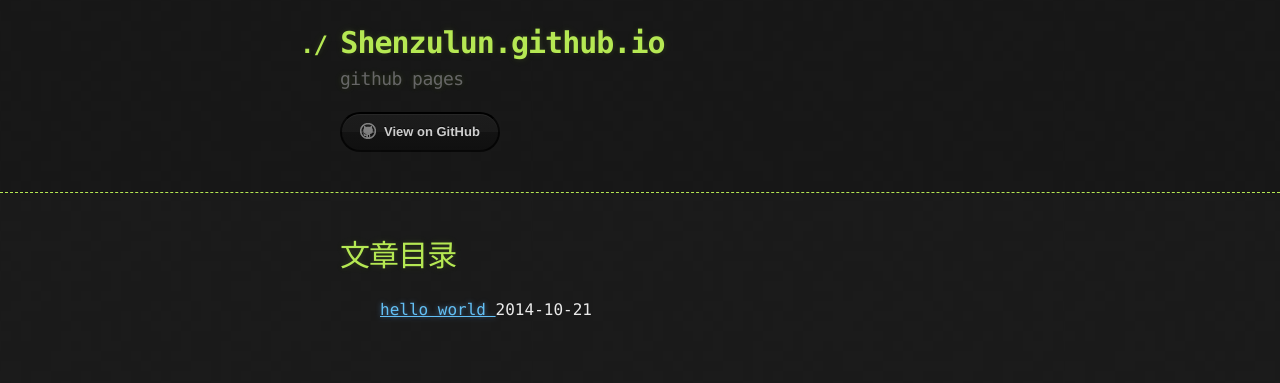
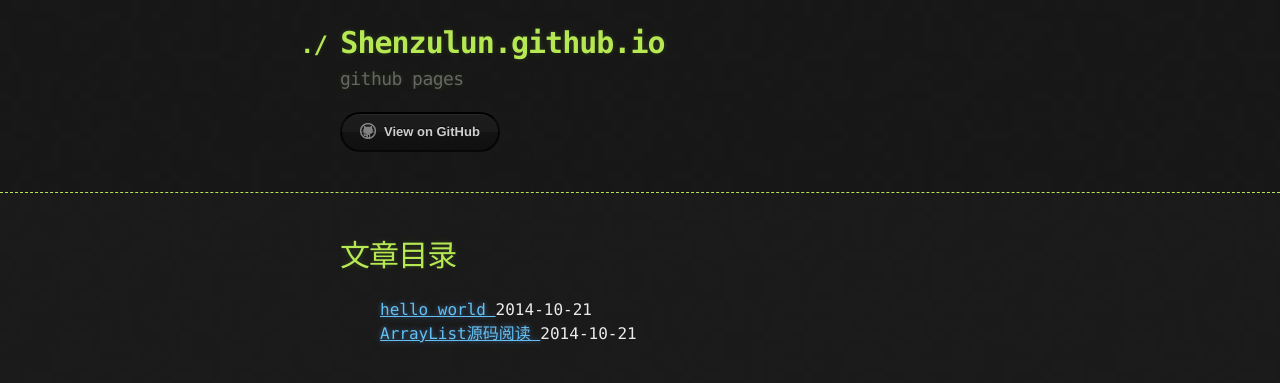
Before and after one commit to shenzulun/shenzulun.github.io, a Jekyll site: the page built from index.html, in a window 1280 px wide. Shown: the top 383 px of the page. Built offline with Jekyll 4.4.1, drawn with Linux system fonts in a browser that asks for light colours; Markdown is read by kramdown in place of the engine named in the settings.

Commit message:
add article

```diff
--- a/_layouts/default.html
+++ b/_layouts/default.html
@@ -31,6 +31,7 @@
 {{ page.title }}
         </h1>
 {{ content }}
+<p>{{ page.date | date_to_string }}</p>
       </section>
     </div>
 
--- /dev/null
+++ b/_posts/2014-10-21-array-list-read.md
@@ -0,0 +1,10 @@
+---
+layout: default
+title: ArrayList源码阅读
+---
+## add ##
+---
+1
+## get ##
+---
+2
```
Also changed, not shown: _posts/2014-10-21-hello-world.md (+3 -2 lines).
